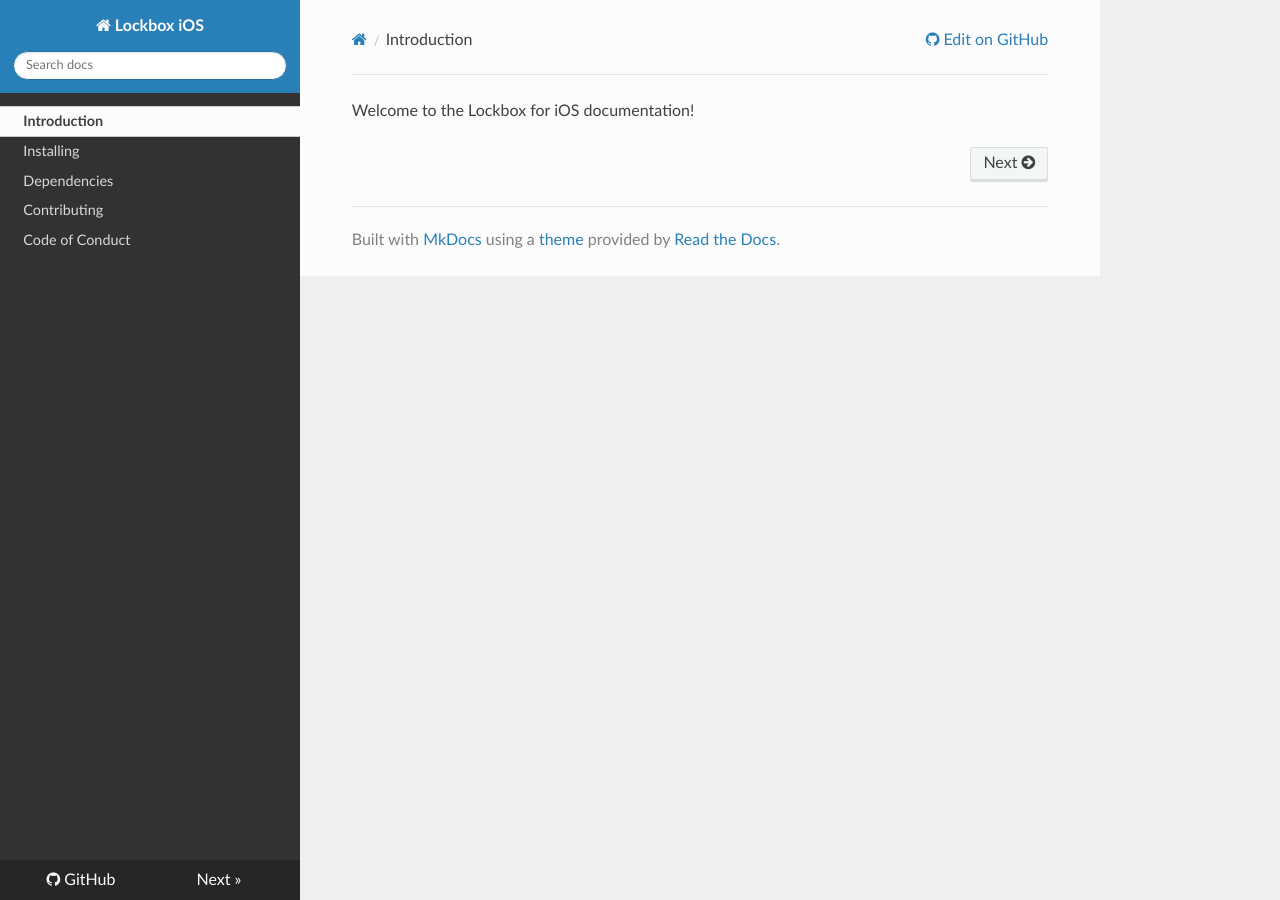
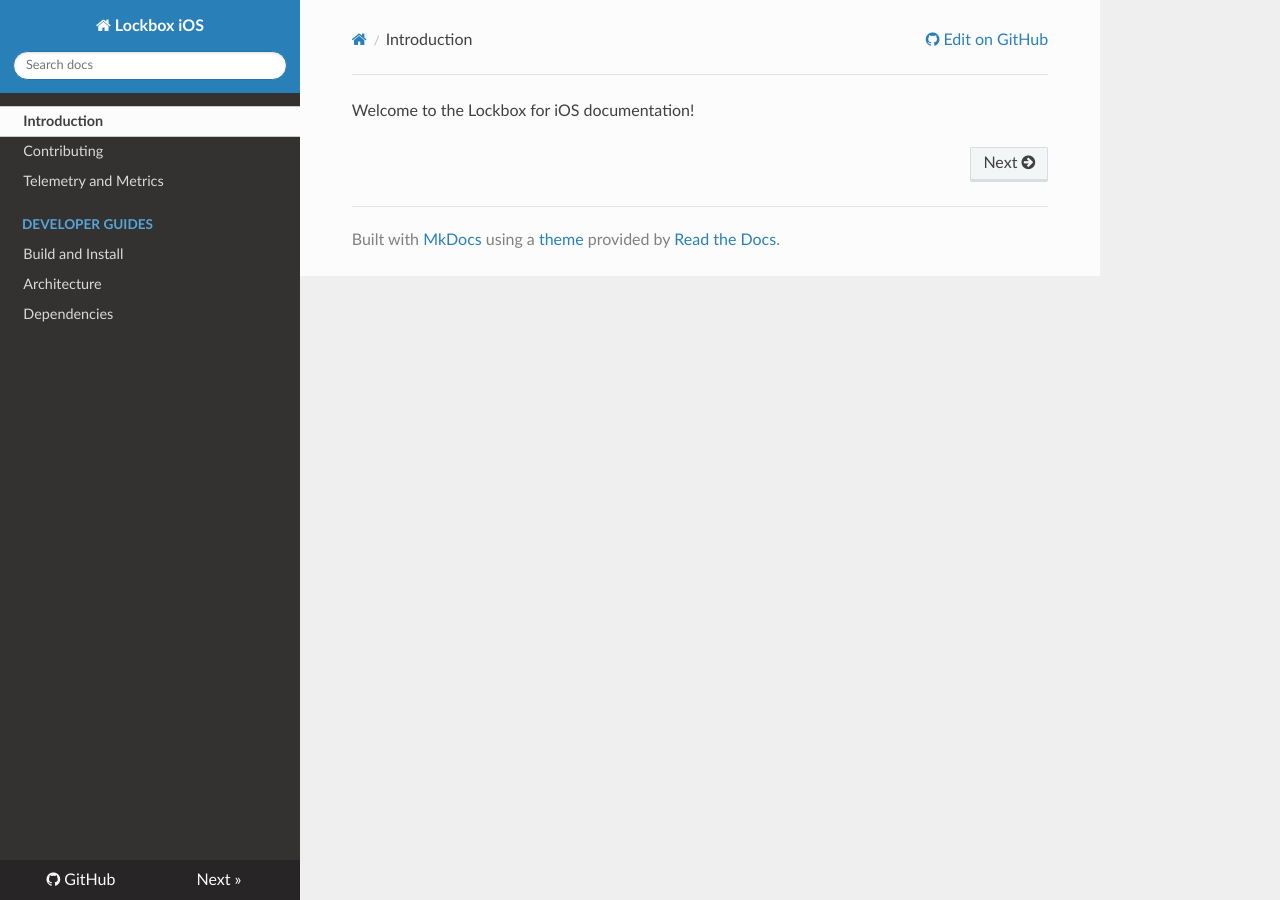
Before and after one commit to mozilla-lockwise/lockwise-ios, an MkDocs documentation site: the page built from docs/index.md, in a window 1280 px wide. Built offline with MkDocs 1.6.1, drawn with Linux system fonts in a browser that asks for light colours; nearby versions of some CDN libraries; old or Windows-style settings are respelled for this version of MkDocs.

Commit message:
Rearrange docs and include architecture

```diff
--- a/mkdocs.yml
+++ b/mkdocs.yml
@@ -6,7 +6,9 @@
 
 pages:
 - 'Introduction': 'index.md'
-- 'Installing': 'install.md'
-- 'Dependencies': 'updating_libraries.md'
 - 'Contributing': 'contributing.md'
-- 'Code of Conduct': 'code_of_conduct.md'
+- 'Telemetry and Metrics': 'metrics.md'
+- 'Developer Guides':
+  - 'Build and Install': 'install.md'
+  - 'Architecture': 'architecture.md'
+  - 'Dependencies': 'updating_libraries.md'
```
